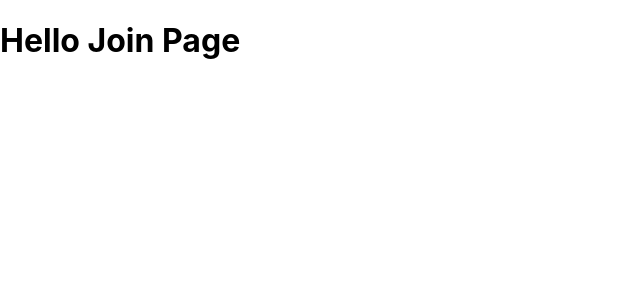
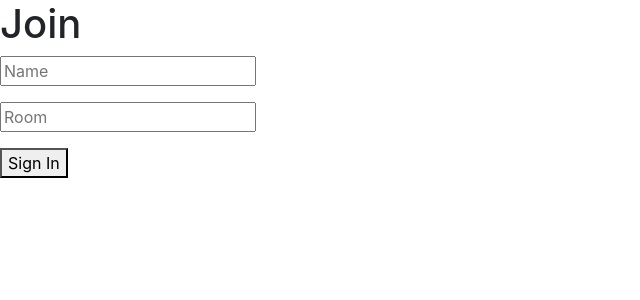
Before and after one commit to visshnnu-tejaa-98/chat-app-client, a React (Create React App) app: page / in a window 1280 px wide. Shown: the top 300 px of the page, without its empty margins (0-640 px from the left). Built offline with nearby package versions, Linux system fonts and the light colour scheme.

Commit message:
created the htm for join page

```diff
--- a/public/index.html
+++ b/public/index.html
@@ -5,10 +5,7 @@
 		<link rel="icon" href="%PUBLIC_URL%/favicon.ico" />
 		<meta name="viewport" content="width=device-width, initial-scale=1" />
 		<meta name="theme-color" content="#000000" />
-    <meta
-      name="description"
-      content="Web site created using create-react-app"
-    />
+		<meta name="description" content="Web site created using create-react-app" />
 		<link rel="apple-touch-icon" href="%PUBLIC_URL%/logo192.png" />
 		<!--
       manifest.json provides metadata used when your web app is installed on a
@@ -25,6 +22,13 @@
       Learn how to configure a non-root public URL by running `npm run build`.
     -->
 		<title>React App</title>
+		<!-- bootstrap -->
+		<link
+			rel="stylesheet"
+			href="https://cdn.jsdelivr.net/npm/bootstrap@4.6.0/dist/css/bootstrap.min.css"
+			integrity="sha384-B0vP5xmATw1+K9KRQjQERJvTumQW0nPEzvF6L/Z6nronJ3oUOFUFpCjEUQouq2+l"
+			crossorigin="anonymous"
+		/>
 	</head>
 	<body>
 		<noscript>You need to enable JavaScript to run this app.</noscript>
--- a/src/App.js
+++ b/src/App.js
@@ -1,4 +1,3 @@
-import logo from './logo.svg';
 import './App.css';
 import { BrowserRouter as Router, Switch, Route } from 'react-router-dom';
 import Join from './components/Join';
--- a/src/components/Join.js
+++ b/src/components/Join.js
@@ -1,7 +1,41 @@
+import React, { useState, useEffect } from 'react';
+import { Link } from 'react-router-dom';
 const Join = () => {
+	const [name, setName] = useState('');
+	const [room, setRoom] = useState('');
 	return (
-		<div className='join'>
-			<h1>Hello Join Page</h1>
+		<div className='joinOuterContainer'>
+			<div className='joinInnerContainer'>
+				<h1 className='heading'>Join </h1>
+				<div>
+					<input
+						type='text'
+						className='joinInput'
+						placeholder='Name'
+						value={name}
+						onChange={(e) => setName(e.target.value)}
+					/>
+				</div>
+				<div>
+					<input
+						type='text'
+						className='joinInput mt-3'
+						placeholder='Room'
+						value={room}
+						onChange={(e) => setRoom(e.target.value)}
+					/>
+				</div>
+				{/* passing the name and room to the url to navigate another page */}
+				<Link
+					// to prevent submittion with no input
+					onClick={(e) => (!name || !room ? e.preventDefault() : null)}
+					to={`/chat?name=${name}&room=${room}`}
+				>
+					<button type='submit' className='button mt-3'>
+						Sign In
+					</button>
+				</Link>
+			</div>
 		</div>
 	);
 };
```
Lines whose indentation alone changed are shown as unchanged.
